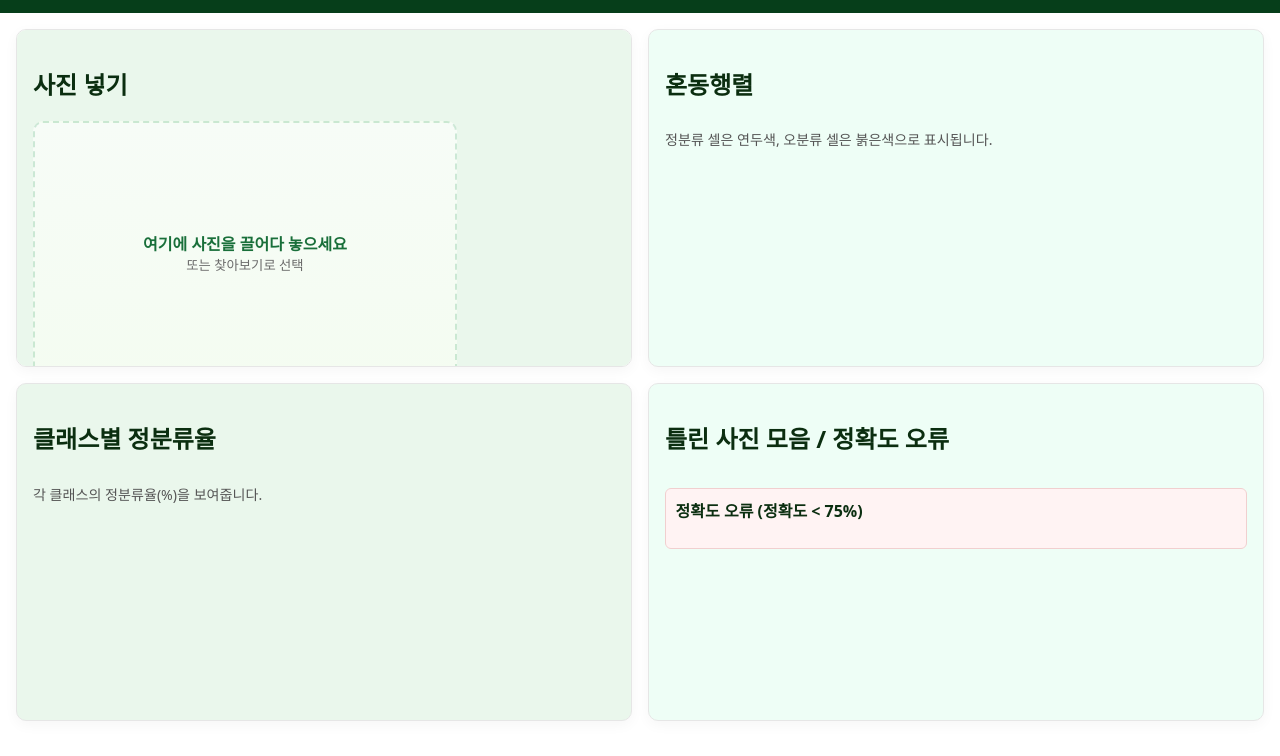
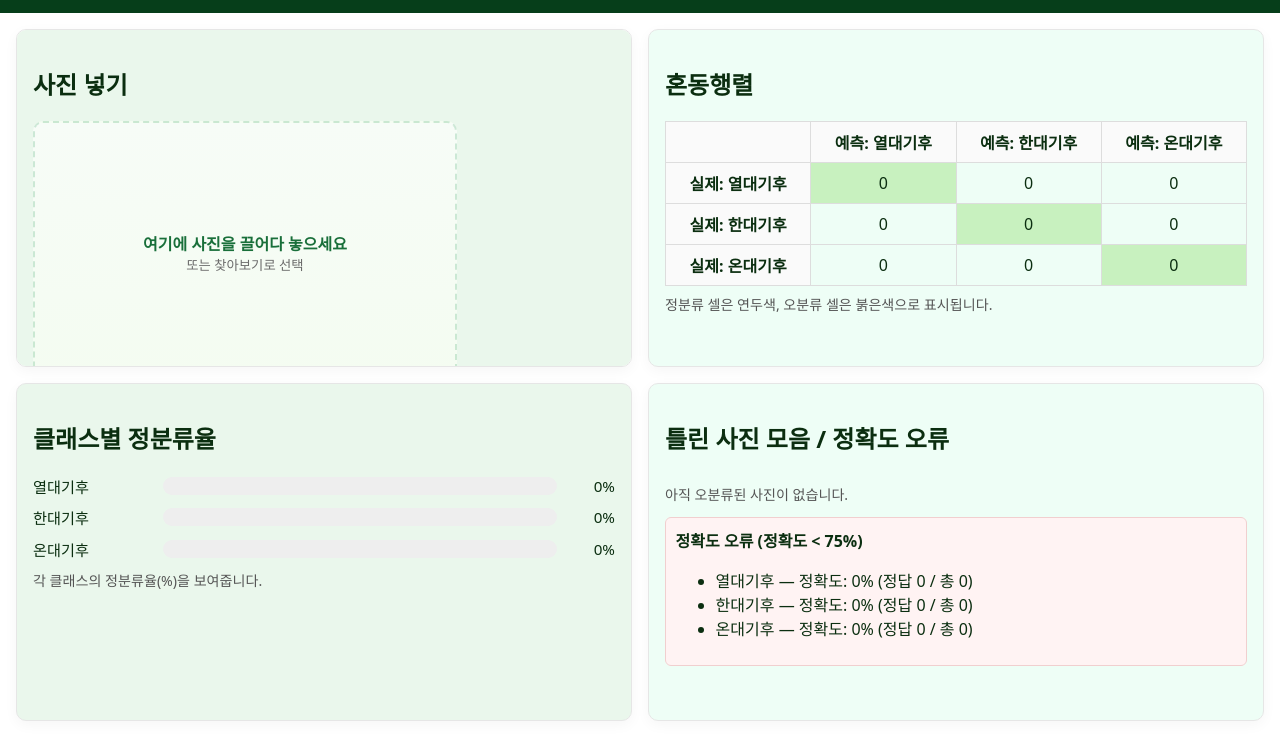
Before and after one commit to ohsy104/graphics, a plain HTML site: page public/index.html in a window 1280 px wide. Shown: the part 57-813 px from the top of the page. Drawn offline with Linux system fonts and the light colour scheme.

Commit message:
Fix drop-area script path and ensure public/index.html loads main.js correctly

```diff
--- a/public/index.html
+++ b/public/index.html
@@ -6,11 +6,11 @@
   <title>AI 세계기후탐험대 — 평가 화면</title>
   <style>
     :root{
-      --header-bg:#063e1a; /* 진한 녹색 */
+      --header-bg:#063e1a;
       --header-fg:#ffffff;
-      --page-bg:#ffffff; /* 흰색 배경 */
-      --left-card-bg:#eaf7ec; /* 왼쪽 블럭 통일 색 */
-      --right-card-bg:#eefef6; /* 오른쪽 블럭 통일 색 */
+      --page-bg:#ffffff;
+      --left-card-bg:#eaf7ec;
+      --right-card-bg:#eefef6;
       --card-border:#e6e6e6;
       --primary:#0b8a3e;
       --accent:#2fb64b;
@@ -24,7 +24,6 @@
     .left-card{background:var(--left-card-bg)}
     .right-card{background:var(--right-card-bg)}
 
-    /* Drag & drop area */
     #drop-area{width:100%;max-width:420px;height:260px;border:2px dashed rgba(11,138,62,0.18);border-radius:10px;display:flex;flex-direction:column;align-items:center;justify-content:center;background:linear-gradient(180deg, rgba(255,255,255,0.6), rgba(250,255,245,0.6));transition:all .15s}
     #drop-area.dragover{border-color:var(--primary);background:linear-gradient(180deg, #ffffff, #f7fff6);box-shadow:0 6px 18px rgba(11,138,62,0.06)}
     #drop-area img{max-width:100%;max-height:100%;border-radius:8px}
@@ -71,7 +70,6 @@
   </header>
 
   <div class="container">
-    <!-- LEFT TOP: drag & drop image input -->
     <section class="card left-card" id="left-top">
       <h2>사진 넣기</h2>
       <div id="input-area">
@@ -96,7 +94,6 @@
       </div>
     </section>
 
-    <!-- RIGHT TOP: confusion matrix -->
     <section class="card right-card" id="right-top">
       <h2>혼동행렬</h2>
       <div id="confusion-container">
@@ -105,14 +102,12 @@
       <div class="small-note" style="margin-top:0.5rem">정분류 셀은 연두색, 오분류 셀은 붉은색으로 표시됩니다.</div>
     </section>
 
-    <!-- LEFT BOTTOM: bars -->
     <section class="card left-card" id="left-bottom">
       <h2>클래스별 정분류율</h2>
       <div class="bars" id="bars-container"></div>
       <div class="small-note">각 클래스의 정분류율(%)을 보여줍니다.</div>
     </section>
 
-    <!-- RIGHT BOTTOM: gallery + errors -->
     <section class="card right-card" id="right-bottom">
       <h2>틀린 사진 모음 / 정확도 오류</h2>
       <div id="gallery" class="gallery"></div>
@@ -125,7 +120,7 @@
 
   <script src="https://cdn.jsdelivr.net/npm/@tensorflow/tfjs@latest/dist/tf.min.js"></script>
   <script src="https://cdn.jsdelivr.net/npm/@teachablemachine/image@latest/dist/teachablemachine-image.min.js"></script>
-  <script src="./public/main.js"></script>
+  <script src="./main.js"></script>
   <footer></footer>
 </body>
 </html>
```
